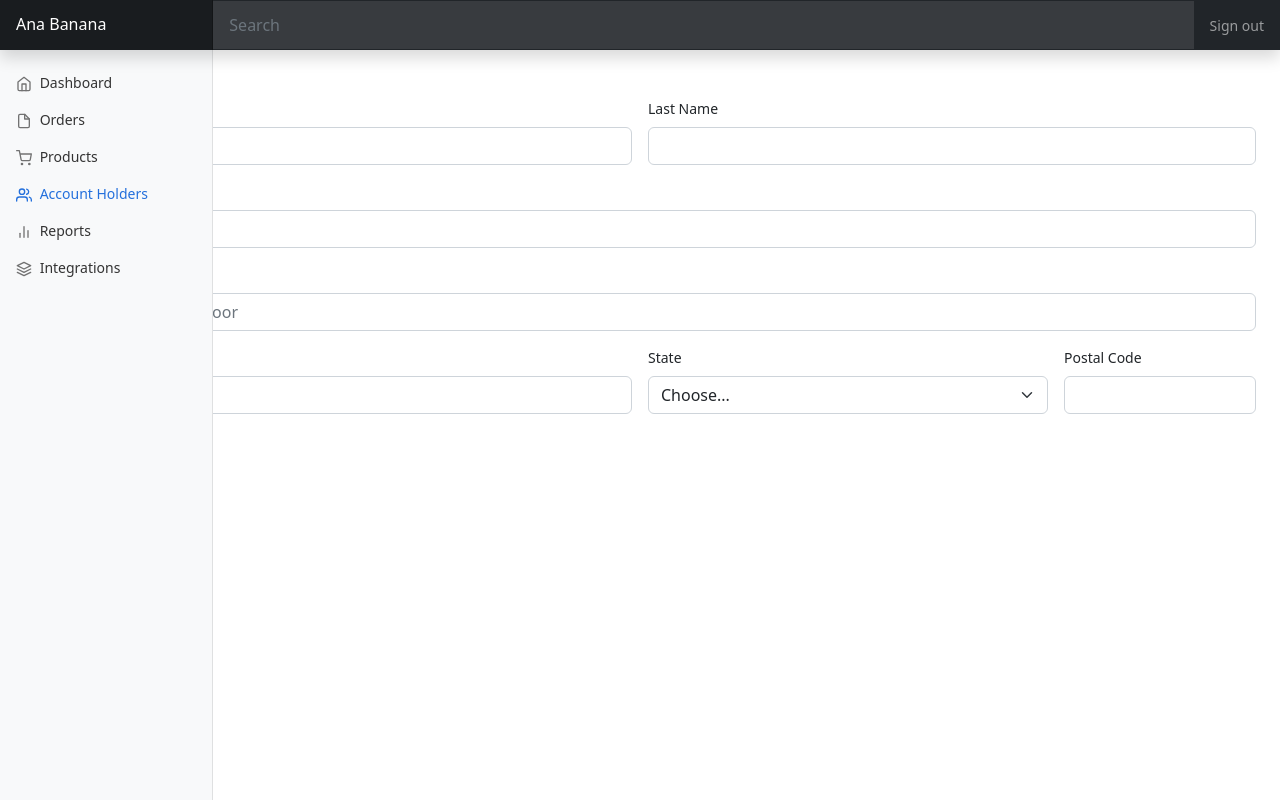
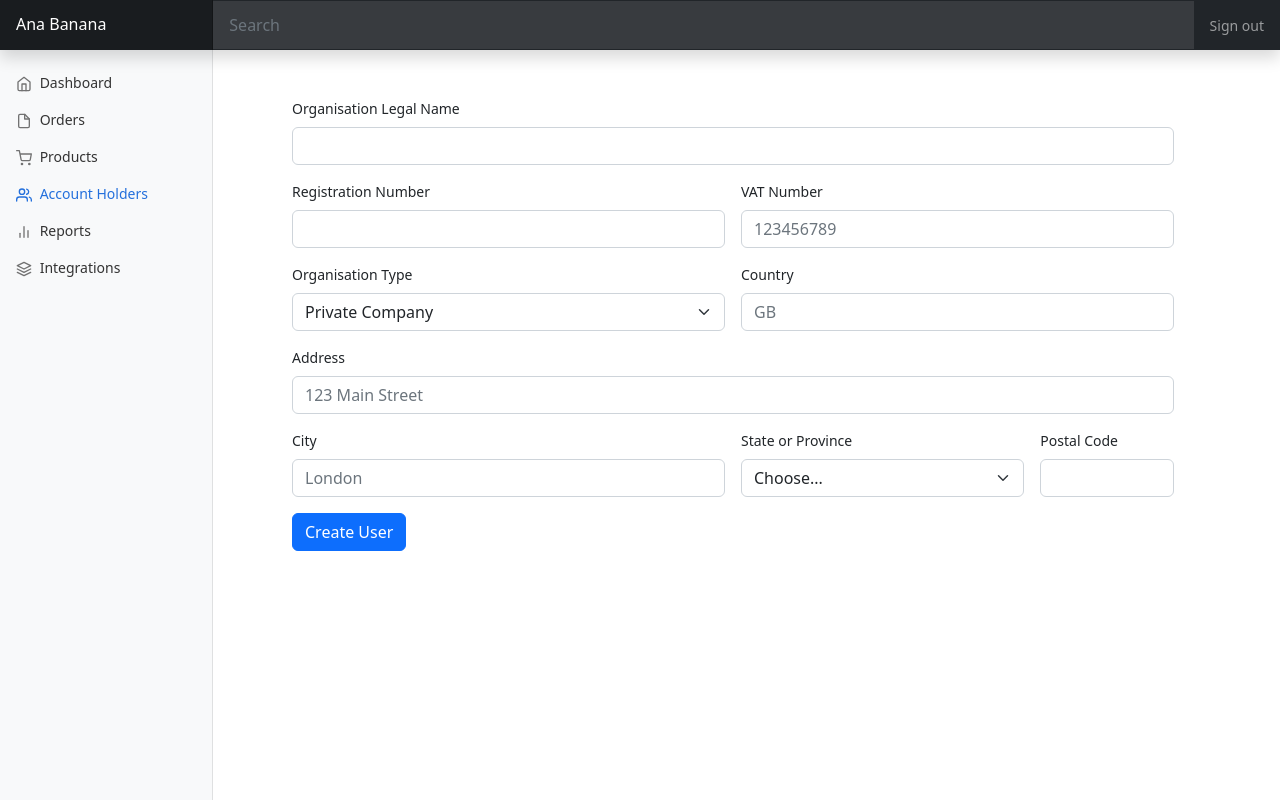
Before and after one commit to chrisrolling27/EFP_Ana, a Flask app: page /holders in a window 1280 px wide. Run offline with Flask 2, Linux system fonts and the light colour scheme.

Commit message:
added changes

```diff
--- a/app/app.py
+++ b/app/app.py
@@ -3,7 +3,7 @@ import logging
 from Adyen.util import is_valid_hmac_notification
 from flask import Flask, render_template, send_from_directory, request, redirect, url_for, abort
 
-from main.legalEntities import legal_entities
+from main.legalEntities import legal_entity
 from main.config import *
 
 
@@ -25,52 +25,21 @@ def create_app():
     def holders():
         return render_template('holders.html')
 
-    @app.route('/api/getPaymentLinks', methods=['POST', 'GET'])
-    def get_payment_links():
-        request_data = request.get_json()
-        locale_data = request_data
-        return adyen_payment_links(locale_data)
+    @app.route('/ledata', methods=['POST'])
+    def legal_entities():
+        if request.method == 'POST':
+            legalName = request.form['legalName']
+            regNumber = request.form['regNumber']
+            vatNumber = request.form['vatNumber']
+            orgType = request.form['orgType']
+            city = request.form['city']
+            country = request.form['country']
+            postalCode = request.form['postalCode']
+            stateProv = request.form['stateProv']
+            street = request.form['street']
+        return legal_entity(legalName, regNumber, vatNumber, orgType, city, country, postalCode, stateProv, street)
+        # return render_template('ledata.html')
 
-    @app.route('/api/getPaymentMethods', methods=['GET', 'POST'])
-    def get_payment_methods():
-        request_data = request.get_json()
-        # print (request_data)
-        locale_data = request_data
-        return adyen_payment_methods(locale_data)
-
-    @app.route('/api/amazonPaymentMethods', methods=['GET', 'POST'])
-    def get_amz_payment_methods():
-        request_data = request.get_json()
-        # print (request_data)
-        locale_data = request_data
-        return amazon_payment_methods(locale_data)
-
-    @app.route('/api/amazonPayment', methods=['POST'])
-    def amazon_payment():
-        request_data = request.get_json()
-        # print (request_data)
-        locale_data = request_data
-        return amazon_payments(request)
-
-    @app.route('/api/amazonAdditionalDetails', methods=['POST'])
-    def amazon_details():
-        return amazon_payment_details(request)
-
-    @app.route('/api/initiatePayment', methods=['POST'])
-    def initiate_payment():
-        request_data = request.get_json()
-        # print (request_data)
-        locale_data = request_data
-        return adyen_payments(request, locale_data)
-
-    @app.route('/api/submitAdditionalDetails', methods=['POST'])
-    def payment_details():
-        return get_payment_details(request)
-
-    @app.route('/api/disable', methods=['POST'])
-    def disable():
-        storedPaymentMethodId = request.get_json()['storedPaymentMethodId']
-        return disable_card(storedPaymentMethodId)
 
     @app.route('/api/handleShopperRedirect', methods=['POST', 'GET'])
     def handle_redirect():
@@ -93,19 +62,6 @@ def create_app():
         else:
             return redirect(url_for('checkout_failure'))
 
-    @app.route('/api/sessions', methods=['POST'])
-    def sessions():
-        host_url = request.host_url
-        request_data = request.get_json()
-        print (request_data)
-        locale_data = request_data
-
-        return adyen_sessions(host_url, locale_data)
-
-
-    @app.route('/amazonRedirect', methods=['GET'])
-    def amazon_redirect():
-        return render_template('amazonRedirect.html', method=None, client_key=get_amazon_client_key())
 
     @app.route('/result/success', methods=['GET'])
     def checkout_success():
@@ -122,12 +78,6 @@ def create_app():
     @app.route('/result/error', methods=['GET'])
     def checkout_error():
         return render_template('checkout-failed.html')
-
-    # Handle redirect (required for some payment methods)
-    @app.route('/redirect', methods=['POST', 'GET'])
-    def redirect_():
-
-        return render_template('component.html', method=None, client_key=get_adyen_client_key())
 
     # Process incoming webhook notifications
     @app.route('/api/webhooks/notifications', methods=['POST'])
--- a/app/static/css/application.css
+++ b/app/static/css/application.css
@@ -20,7 +20,7 @@ body {
 	bottom: 0;
 	/* rtl:remove */
 	left: 0;
-	z-index: 100; /* Behind the navbar */
+	z-index: 200; /* Behind the navbar */
 	padding: 48px 0 0; /* Height of navbar */
 	box-shadow: inset -1px 0 0 rgba(0, 0, 0, .1);
   }
--- a/app/templates/holders.html
+++ b/app/templates/holders.html
@@ -45,46 +45,48 @@
           </ul>
         </div>
       </nav>
-    <main>
-        <form class="row g-3">
-            <div class="col-md-6">
-              <label for="inputFirstName" class="form-label">First Name</label>
-              <input type="text" class="form-control" id="inputFirstName">
+      <main class="col-md-9 ms-sm-auto col-lg-10 px-md-4">
+        <form action="/ledata" method="POST" class="row g-3">
+            <div class="col-md-12">
+              <label for="inputLegalName" class="form-label">Organisation Legal Name</label>
+              <input type="text" class="form-control" id="inputLegalName" name="legalName" required>
             </div>
             <div class="col-md-6">
-              <label for="inputLastName" class="form-label">Last Name</label>
-              <input type="text" class="form-control" id="inputLastName">
+              <label for="inputRegistrationNumber" class="form-label">Registration Number</label>
+              <input type="text" class="form-control" id="inputRegistrationNumber" name="regNumber" required>
+            </div>
+            <div class="col-6">
+              <label for="inputVAT" class="form-label">VAT Number</label>
+              <input type="text" class="form-control" id="inputVAT" placeholder="123456789" name="vatNumber" required>
+            </div>
+            <div class="col-6">
+              <label for="inputOrgType" class="form-label">Organisation Type</label>
+              <select class="form-select" id="inputOrgType" name="orgType" required>
+                <option selected>Private Company</option>
+              </select>
+            </div>
+            <div class="col-6">
+              <label for="inputCountry" class="form-label">Country</label>
+              <input type="text" class="form-control" id="inputCountry" placeholder="GB" name="country" required>
             </div>
             <div class="col-12">
-              <label for="inputAddress" class="form-label">Address</label>
-              <input type="text" class="form-control" id="inputAddress" placeholder="1234 Main St">
-            </div>
-            <div class="col-12">
-              <label for="inputAddress2" class="form-label">Address 2</label>
-              <input type="text" class="form-control" id="inputAddress2" placeholder="Apartment, studio, or floor">
+              <label for="inputStreet" class="form-label">Address</label>
+              <input type="text" class="form-control" id="inputStreet" placeholder="123 Main Street" name="street" required>
             </div>
             <div class="col-md-6">
               <label for="inputCity" class="form-label">City</label>
-              <input type="text" class="form-control" id="inputCity">
+              <input type="text" class="form-control" id="inputCity" placeholder="London" name="city" required>
             </div>
             <div class="col-md-4">
-              <label for="inputState" class="form-label">State</label>
-              <select id="inputState" class="form-select">
+              <label for="inputState" class="form-label">State or Province</label>
+              <select id="inputState" class="form-select" name="stateProv" required>
                 <option selected>Choose...</option>
                 <option>LON</option>
               </select>
             </div>
             <div class="col-md-2">
               <label for="inputZip" class="form-label">Postal Code</label>
-              <input type="text" class="form-control" id="inputZip">
-            </div>
-            <div class="col-12">
-              <div class="form-check">
-                <input class="form-check-input" type="checkbox" id="gridCheck">
-                <label class="form-check-label" for="gridCheck">
-                  Check me out
-                </label>
-              </div>
+              <input type="text" class="form-control" id="inputZip" name="postalCode" required>
             </div>
             <div class="col-12">
               <button type="submit" class="btn btn-primary">Create User</button>
--- a/app/templates/home.html
+++ b/app/templates/home.html
@@ -2,6 +2,7 @@
 {% block content %}
   <div class="container-fluid">
     <div class="row">
+      <main class="col-md-9 ms-sm-auto col-lg-10 px-md-4">
       <nav id="sidebarMenu" class="col-md-3 col-lg-2 d-md-block bg-light sidebar collapse">
         <div class="position-sticky pt-3 sidebar-sticky">
           <ul class="nav flex-column">
@@ -45,7 +46,6 @@
         </div>
       </nav>
 
-      <main class="col-md-9 ms-sm-auto col-lg-10 px-md-4">
         <div class="d-flex justify-content-between flex-wrap flex-md-nowrap align-items-center pt-3 pb-2 mb-3 border-bottom">
           <h1 class="h2">Dashboard</h1>
         </div>
--- a/app/templates/layout.html
+++ b/app/templates/layout.html
@@ -27,50 +27,6 @@
         </div>
       </div>
     </header>
-    <div class="container-fluid">
-      <div class="row">
-        <nav id="sidebarMenu" class="col-md-3 col-lg-2 d-md-block bg-light sidebar collapse">
-          <div class="position-sticky pt-3 sidebar-sticky">
-            <ul class="nav flex-column">
-              <li class="nav-item">
-                <a class="nav-link" aria-current="page" href="{{ url_for('home') }}">
-                  <span data-feather="home" class="align-text-bottom"></span>
-                  Dashboard
-                </a>
-              </li>
-              <li class="nav-item">
-                <a class="nav-link" href="{{ url_for('home') }}">
-                  <span data-feather="file" class="align-text-bottom"></span>
-                  Orders
-                </a>
-              </li>
-              <li class="nav-item">
-                <a class="nav-link" href="#">
-                  <span data-feather="shopping-cart" class="align-text-bottom"></span>
-                  Products
-                </a>
-              </li>
-              <li class="nav-item">
-                <a class="nav-link active" href="#">
-                  <span data-feather="users" class="align-text-bottom"></span>
-                  Account Holders
-                </a>
-              </li>
-              <li class="nav-item">
-                <a class="nav-link" href="#">
-                  <span data-feather="bar-chart-2" class="align-text-bottom"></span>
-                  Reports
-                </a>
-              </li>
-              <li class="nav-item">
-                <a class="nav-link" href="#">
-                  <span data-feather="layers" class="align-text-bottom"></span>
-                  Integrations
-                </a>
-              </li>
-            </ul>
-          </div>
-        </nav>
 
         <div class="container">
           {% block content %} {% endblock %}
```
Also changed, not shown: app/main/config.py (+15 -0 lines), app/main/legalEntities.py (+29 -35 lines).
